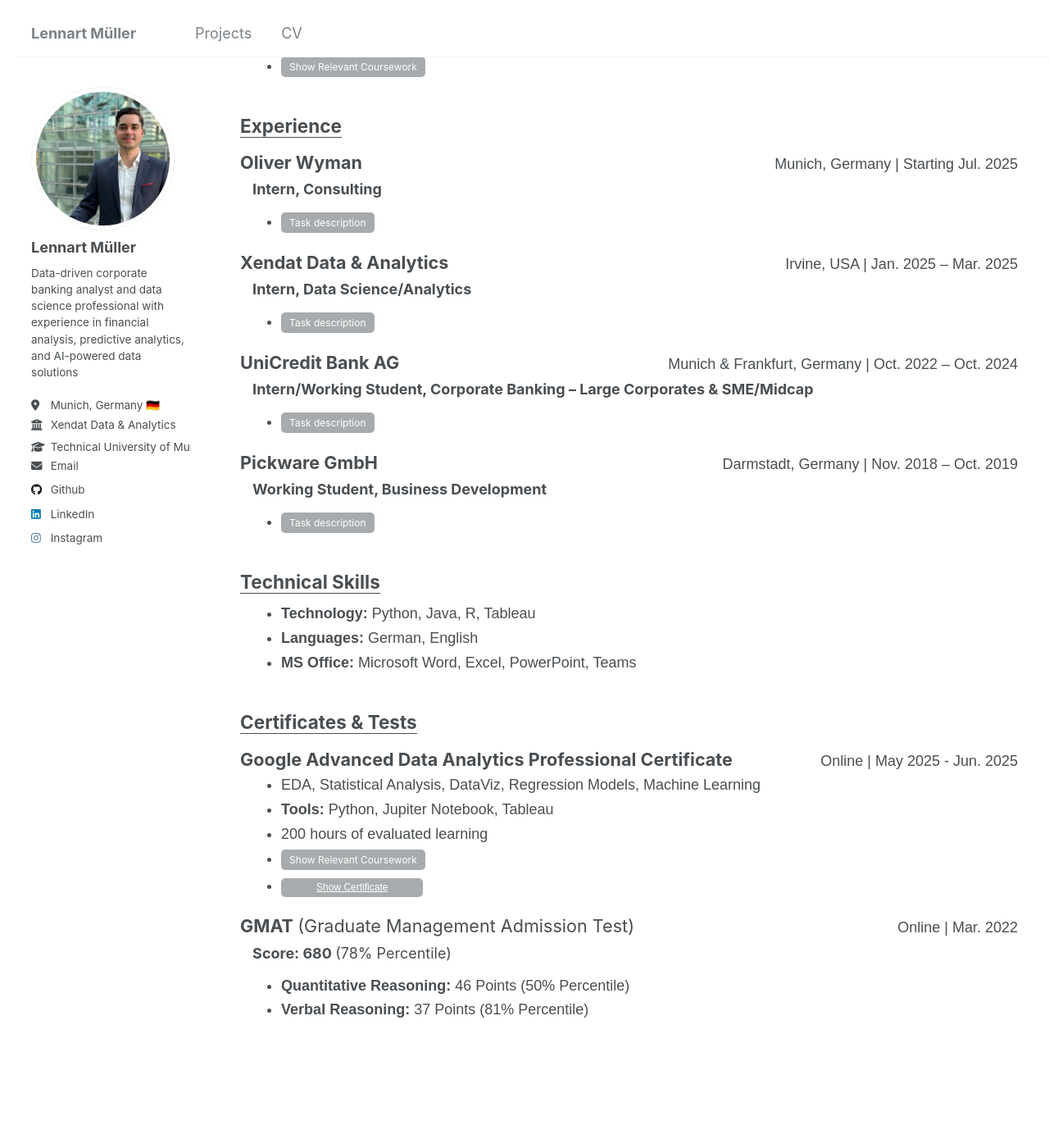
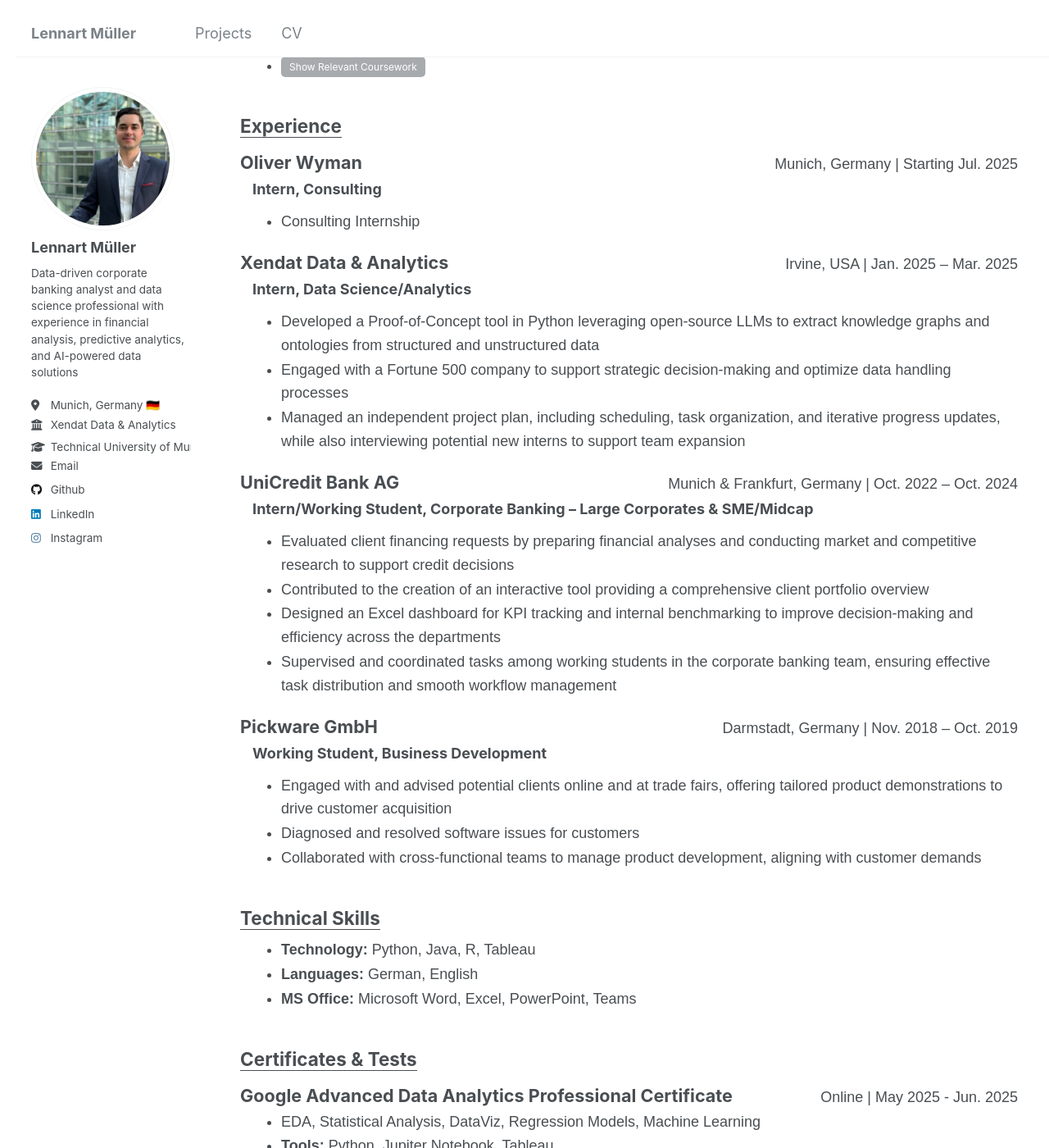
Before and after one commit to lennartmueller123/lennartmueller123.github.io, a Jekyll site: the page built from _pages/cv.html, in a window 1280 px wide and 1400 px high, scrolled down 695 px. Shown: the whole window at 82% size. Built offline with Jekyll 4.4.1, drawn with Linux system fonts in a browser that asks for light colours.

Commit message:
Update cv.html

```diff
--- a/_pages/cv.html
+++ b/_pages/cv.html
@@ -194,14 +194,7 @@
             </div>
             <h4><strong>Intern, Consulting</strong></h4>
             <ul>
-              <li>
-                  <button onclick="toggleDropdown('ow-description')" style="margin-top: 2px; padding: 5px 10px; background-color: #a8abad; color: white; border: none; border-radius: 5px; font-size: 12px; cursor: pointer;">
-                    Task description
-                  </button>
-                  <ul id="ow-description" style="display: none; margin-top: 5px;">
               <li>Consulting Internship</li>
-                  </ul>
-               </li>
             </ul>
         </div>
 
@@ -212,16 +205,9 @@
             </div>
             <h4><strong>Intern, Data Science/Analytics</strong></h4>
             <ul>
-              <li>
-                  <button onclick="toggleDropdown('xendat-description')" style="margin-top: 2px; padding: 5px 10px; background-color: #a8abad; color: white; border: none; border-radius: 5px; font-size: 12px; cursor: pointer;">
-                    Task description
-                  </button>
-                  <ul id="xendat-description" style="display: none; margin-top: 5px;">
               <li>Developed a Proof-of-Concept tool in Python leveraging open-source LLMs to extract knowledge graphs and ontologies from structured and unstructured data</li>
               <li>Engaged with a Fortune 500 company to support strategic decision-making and optimize data handling processes</li>
               <li>Managed an independent project plan, including scheduling, task organization, and iterative progress updates, while also interviewing potential new interns to support team expansion</li>
-                  </ul>
-               </li>
             </ul>
         </div>
 
@@ -232,17 +218,10 @@
             </div>
             <h4><strong>Intern/Working Student, Corporate Banking – Large Corporates & SME/Midcap</strong></h4>
             <ul>
-              <li>
-                  <button onclick="toggleDropdown('hvb-description')" style="margin-top: 2px; padding: 5px 10px; background-color: #a8abad; color: white; border: none; border-radius: 5px; font-size: 12px; cursor: pointer;">
-                    Task description
-                  </button>
-                  <ul id="hvb-description" style="display: none; margin-top: 5px;">
               <li>Evaluated client financing requests by preparing financial analyses and conducting market and competitive research to support credit decisions</li>
               <li>Contributed to the creation of an interactive tool providing a comprehensive client portfolio overview</li>
               <li>Designed an Excel dashboard for KPI tracking and internal benchmarking to improve decision-making and efficiency across the departments</li>
               <li>Supervised and coordinated tasks among working students in the corporate banking team, ensuring effective task distribution and smooth workflow management</li>
-                  </ul>
-               </li>
             </ul>
         </div>
 
@@ -253,16 +232,9 @@
             </div>
             <h4><strong>  Working Student, Business Development</strong></h4>
             <ul>
-              <li>
-                  <button onclick="toggleDropdown('pckwr-description')" style="margin-top: 2px; padding: 5px 10px; background-color: #a8abad; color: white; border: none; border-radius: 5px; font-size: 12px; cursor: pointer;">
-                    Task description
-                  </button>
-                  <ul id="pckwr-description" style="display: none; margin-top: 5px;">
               <li>Engaged with and advised potential clients online and at trade fairs, offering tailored product demonstrations to drive customer acquisition</li>
               <li>Diagnosed and resolved software issues for customers</li>
               <li>Collaborated with cross-functional teams to manage product development, aligning with customer demands</li>
-                  </ul>
-                </li>
             </ul>
         </div>
     </div>
@@ -295,7 +267,7 @@
                 <ul id="google-certificate" style="display: none; margin-top: 5px;">
                     <li><strong>Foundation of Data Science</strong></li>
                     <li><strong>Python</strong></li>
-                    <li><strong>Translate Data into Insights</strong> (Exploratory Data Analysis (EDA), Visualization Techniques (in Python & Tableau)</li>
+                    <li><strong>Translate Data into Insights</strong> (Exploratory Data Analysis (EDA), Visualizations (Python & Tableau)</li>
                     <li><strong>The Power of Statistics</strong> (Sampling, Confidence Intervals, Hypothesis Testing)</li>
                     <li><strong>Regression Analysis</strong> (Simple/Multiple Linear Regression, Chi-squared, ANOVA, Logistic Regression)</li>
                     <li><strong>Machine Learning</strong> (Clustering, K-means, Decision Tree, Random Forest, Gradient Boosting)</li>
```
Lines whose indentation alone changed are shown as unchanged.
